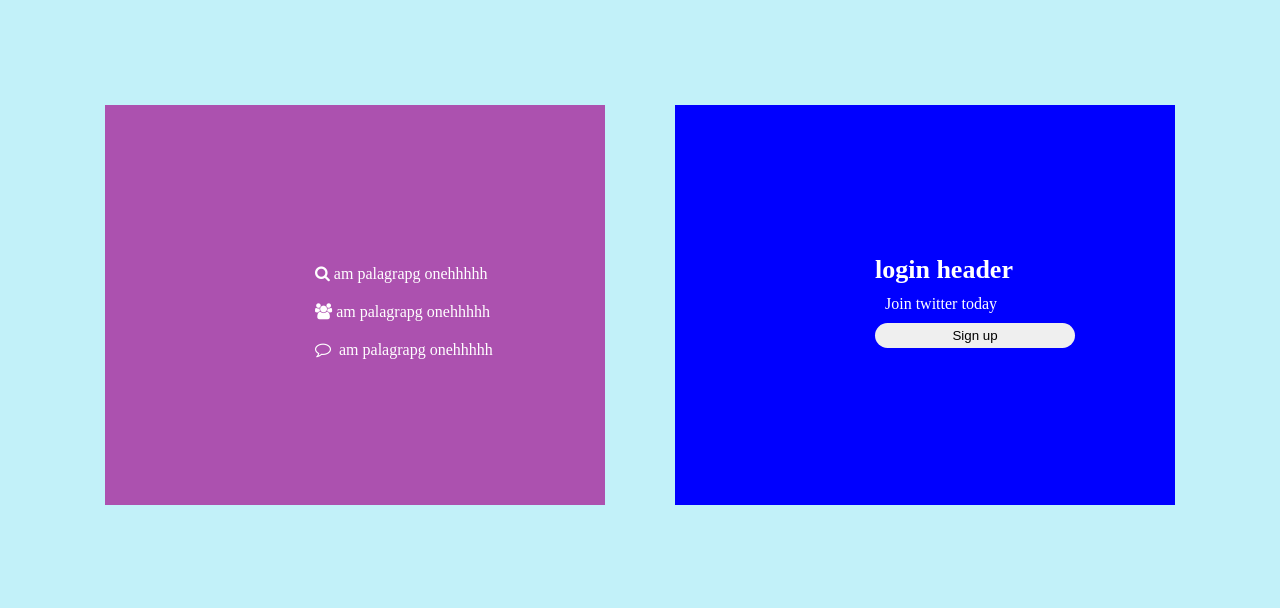
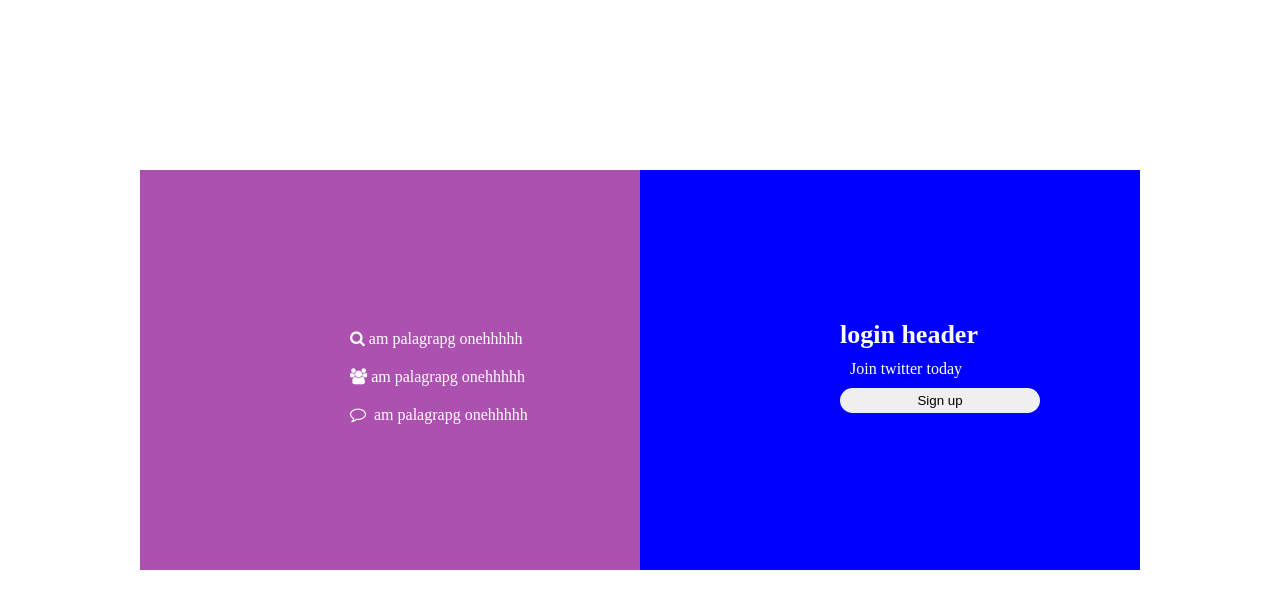
Before and after one commit to codequeen6/secondrepo, a plain HTML site: page twitter.html in a window 1280 px wide. Drawn offline with Linux system fonts and the light colour scheme.

Commit message:
Add twitter

```diff
--- a/twitter.css
+++ b/twitter.css
@@ -1,23 +1,27 @@
 *{
     padding: 0;
     margin: 0;
+
 }
+
 .container{
-    min-width: 1000px;
-    height: 1000px;
-    background-color: rgba(102, 221, 241, .4);
+    width: 1000px;
+    height: 500px;
+    background-color: #fff;
     margin:auto;
-    padding:105px;
+    padding-top:170px ;
+    padding-bottom:150px ;
+
 
 }
 .white{
-    width:500px;
+    width:50%;
     min-height:400px;
     background-color:rgb(172, 81, 175);
     float:left;
 }
 .blue{
-    width:500px;
+    width:50%;
     min-height:400px;
     background-color:blue;
     float:right;
```
Also changed, not shown: twitter.html (+9 -0 lines).
